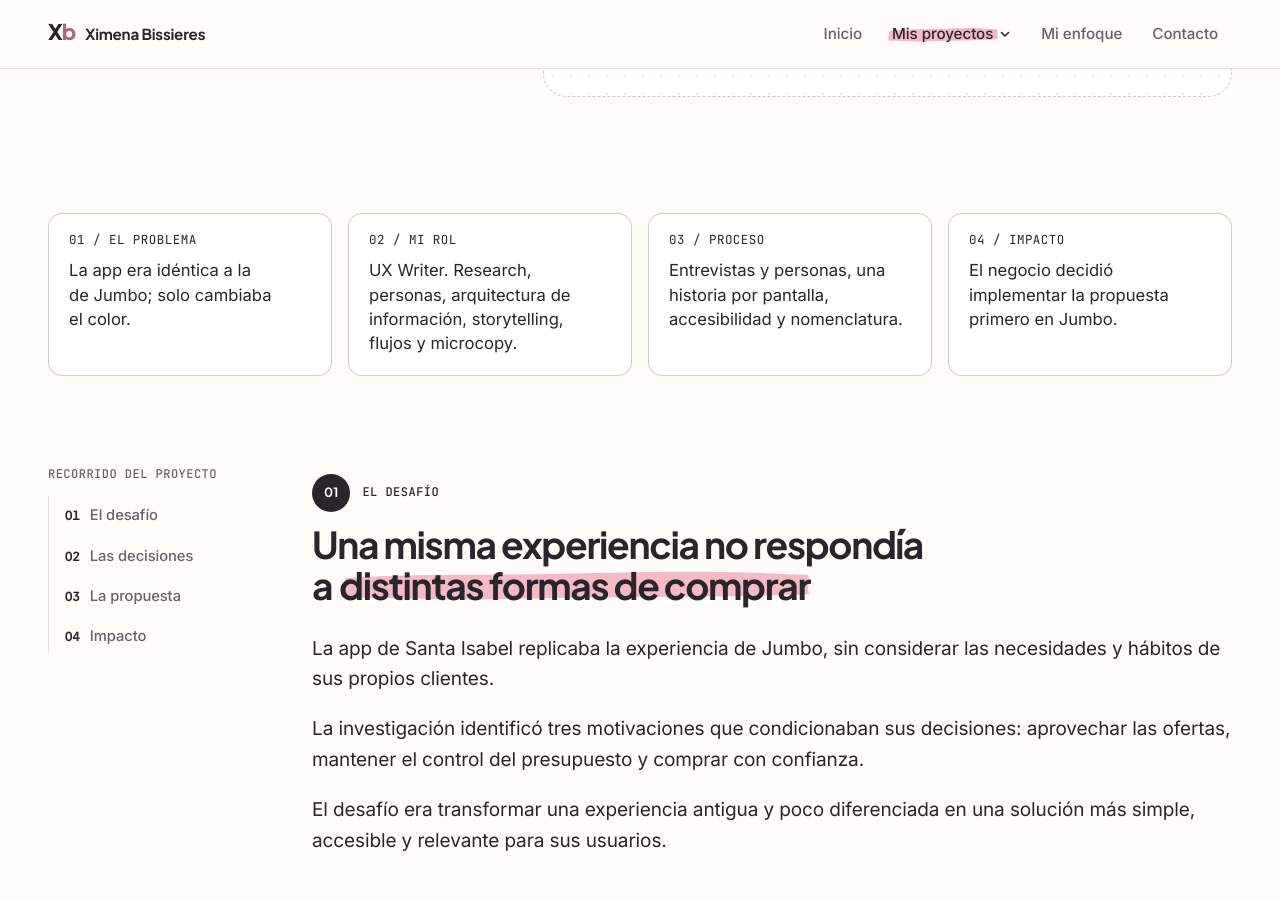
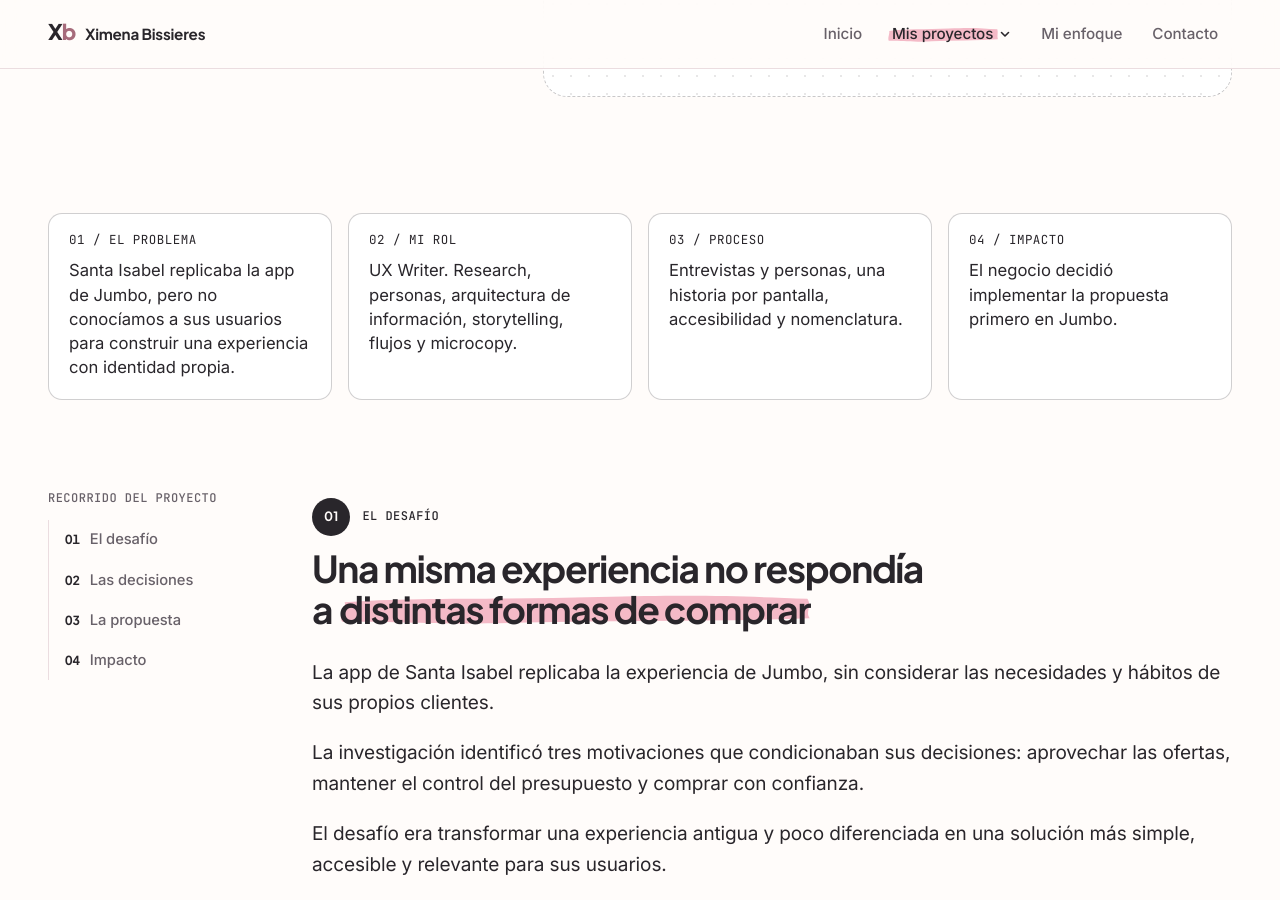
Before and after one commit to ximebissieres/Ximebissieres.github.io, a Jekyll site: the page built from proyectos/santa-isabel.html, in a window 1280 px wide and 900 px high, scrolled down 541 px. Built offline with Jekyll 4.4.1, drawn with Linux system fonts in a browser that asks for light colours.

Commit message:
Santa Isabel: nueva bajada de El problema en el resumen
Co-Authored-By: Claude Opus 5.5 <noreply@anthropic.com>
Claude-Session: https://claude.ai/code/session_01DJ4kQgEHjb3PtnpPBBuZ5X

```diff
--- a/proyectos/santa-isabel.html
+++ b/proyectos/santa-isabel.html
@@ -9,7 +9,7 @@ description: Cómo rediseñamos la app de Santa Isabel desde el research para da
 summary: La app de Santa Isabel era idéntica a la de Jumbo. La rediseñamos desde el research para personas sensibles al precio y con baja habilidad digital. La propuesta fue tan sólida que el negocio decidió implementarla primero en Jumbo.
 ---
 <section class="overview" aria-label="Resumen del caso">
-  <div><h2>El problema</h2><p>La app era idéntica a la de Jumbo; solo cambiaba el color.</p></div>
+  <div><h2>El problema</h2><p>Santa Isabel replicaba la app de Jumbo, pero no conocíamos a sus usuarios para construir una experiencia con identidad propia.</p></div>
   <div><h2>Mi rol</h2><p>UX Writer. Research, personas, arquitectura de información, storytelling, flujos y microcopy.</p></div>
   <div><h2>Proceso</h2><p>Entrevistas y personas, una historia por pantalla, accesibilidad y nomenclatura.</p></div>
   <div><h2>Impacto</h2><p>El negocio decidió implementar la propuesta primero en Jumbo.</p></div>
```
